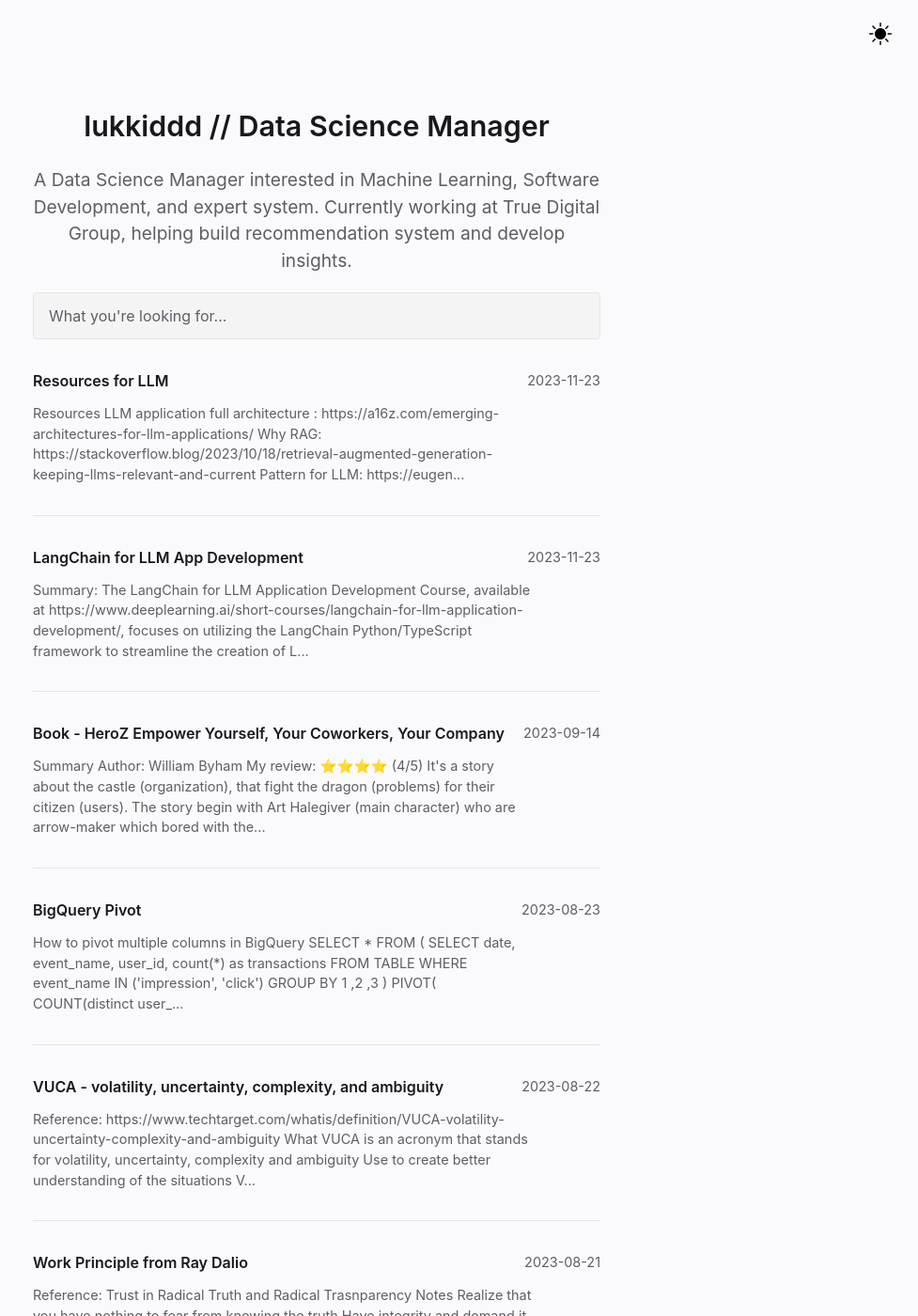
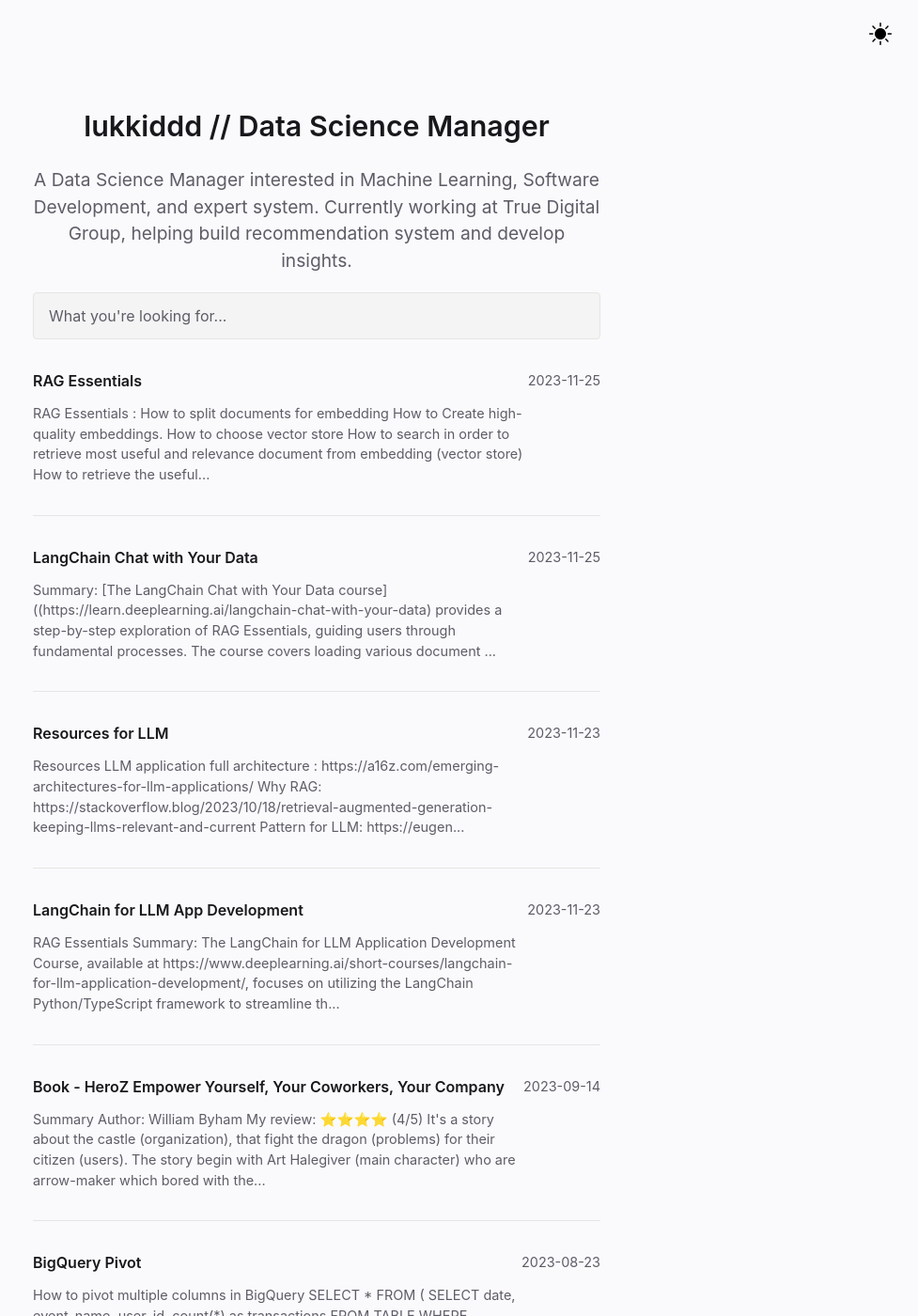
Before and after one commit to lukkiddd/lukkiddd.github.io, a Jekyll site: the page built from pages/index.md, in a window 1280 px wide and 1400 px high. Shown: the whole window at 94% size, without its empty margins (303-1280 px from the left). Built offline with Jekyll 4.4.1, drawn with Linux system fonts in a browser that asks for light colours.

Commit message:
Update LLM notes

```diff
--- /dev/null
+++ b/_notes/Public/LangChain Chat with Your Data.md
@@ -0,0 +1,30 @@
+---
+title: LangChain Chat with Your Data
+notetype: feed
+date: 2023-11-25
+---
+
+
+## Summary:
+[The LangChain Chat with Your Data course]((https://learn.deeplearning.ai/langchain-chat-with-your-data) provides a step-by-step exploration of [[RAG Essentials]], guiding users through fundamental processes. The course covers loading various document types using methods like website loaders, directory loaders, and YouTube audio loaders,
+
+
+### 1. Document Loaders
+- Introduction of how to **loading different type of document**, through website loader, directory loader, pdf loader, Youtube Audio loader - [Document Loaders - Github](https://github.com/langchain-ai/langchain/tree/master/libs/langchain/langchain/document_loaders)
+
+### 2. Text Splitters
+- Introduction of how to **split the document** e.g., CharacterSplitter, Sentence Transformer, NLTK ,etc. - [Document of text splitters - Github](https://github.com/langchain-ai/langchain/blob/master/libs/langchain/langchain/text_splitter.py)
+
+### 3. Vector Stores and Embeddings
+- **Vector stores and Embedding** - They shows that we first embed the document into embedding using OpenAI embedding, however there are various embedding in the LangChain ([Embedding](https://github.com/langchain-ai/langchain/tree/master/libs/langchain/langchain/embeddings)), also the course introduce how to create a persist vector store using ChromaDB, again several vector store supported by the LangChain ([Vector Stores](https://github.com/langchain-ai/langchain/tree/master/libs/langchain/langchain/vectorstores))
+
+### 4. Retrieval Strategies
+- **Retrieve the relevant document** with different type of retrievals such as similarity search, maximal marginal relevance, using self-query to specified the metadata filtering, compression the response from LLM (through `ContextualCompressionRetriever`)  - See more ([Retrievers](https://github.com/langchain-ai/langchain/tree/master/libs/langchain/langchain/retrievers)). Finally, they also demonstrate the traditional retriever such as `SVMRetriever` and `TFIDFRetriever`
+
+### 5. Creating Q and A
+- Demonstrate how to **create Question Answering** by using `RetrievalQA chain` ([RetrievalQA](https://github.com/langchain-ai/langchain/blob/master/libs/langchain/langchain/chains/retrieval_qa/prompt.py))
+
+### 6. Enhancing them with Memory to create a Q/A Chat Bots.
+- Finally, **creating a Chat** need `Memory` component, so the course demonstrate [`ConversationalRetrievalChain`](https://github.com/langchain-ai/langchain/blob/master/libs/langchain/langchain/chains/conversational_retrieval/prompts.py) with [`ConversationBufferMemory`](https://github.com/langchain-ai/langchain/blob/master/libs/langchain/langchain/memory/buffer.py#L10) and finally show how to create the UI wrapping the QA chatbot
+
+#llm #chatgpt #langchain #deeplearning-ai
--- a/_notes/Public/LangChain for LLM App Development.md
+++ b/_notes/Public/LangChain for LLM App Development.md
@@ -3,6 +3,8 @@ title: LangChain for LLM App Development
 notetype: feed
 date: 2023-11-23
 ---
+
+[[RAG Essentials]]
 ## Summary:
 
 The LangChain for LLM Application Development Course, available at https://www.deeplearning.ai/short-courses/langchain-for-llm-application-development/, focuses on utilizing the LangChain Python/TypeScript framework to streamline the creation of Language Model (LLM) applications. The course highlights key processes specific to Retrieval-Augmented Generation (RAG), emphasizing four crucial aspects:
@@ -50,5 +46,4 @@ The LangChain for LLM Application Development Course, available at https://www.d
 
 In essence, the course provides a comprehensive overview of the LangChain framework, empowering developers to rapidly create and enhance LLM applications with diverse functionalities.
 
-
-#llm #chatgpt
+#llm #chatgpt #langchain #deeplearning-ai
--- /dev/null
+++ b/_notes/Public/RAG Essentials.md
@@ -0,0 +1,15 @@
+---
+title: RAG Essentials
+notetype: feed
+date: 2023-11-25
+---
+![rag-deep-learning-ai](/assets/img/rag-deeplearning-ai.jpg)
+
+**RAG Essentials** :
+- How to split documents for embedding
+- How to Create high-quality embeddings.
+- How to choose vector store
+- How to search in order to retrieve most useful and relevance document from embedding (vector store)
+- How to retrieve the useful documents (filtering, compressing) before sending to LLM
+- How to efficiently splitting and chunking multiple documents for LLM input
+- How to create prompt to retrieve the answers
--- a/_notes/Public/Resources for LLM.md
+++ b/_notes/Public/Resources for LLM.md
@@ -17,8 +17,8 @@ date : 2023-11-23
 
 ## Courses
 - Genrerative AI https://www.coursera.org/learn/generative-ai-with-llms
-- [x] [[LangChain for LLM App Development]]: https://www.deeplearning.ai/short-courses/langchain-for-llm-application-development/
-- LangChain RAG: https://www.coursera.org/projects/langchain-chat-with-your-data-project
+- [x] [[LangChain for LLM App Development]]: [Link](https://www.deeplearning.ai/short-courses/langchain-for-llm-application-development/)
+- [x] [[LangChain Chat with Your Data]]: [Link](https://www.coursera.org/projects/langchain-chat-with-your-data-project)
 
 ## Application Example
 - Kapa.ai
```
Also changed, not shown: other parts of _notes/Public/LangChain for LLM App Development.md (+0 -6 lines), assets/img/rag-deeplearning-ai.jpg (added).
